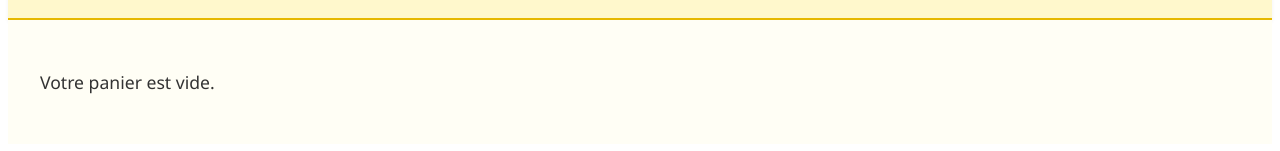
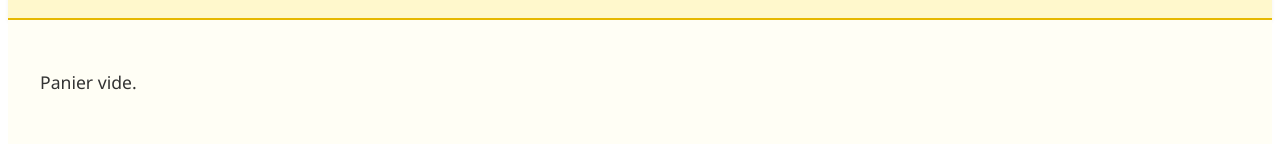
Before and after one commit to soussilhamSopra/Kata-panier, an Angular app: page /panier in a window 1280 px wide. Shown: the part 149-300 px from the top of the page. Built offline with nearby package versions, Linux system fonts and the light colour scheme.

Commit message:
Change message panier

```diff
--- a/src/app/features/panier/panier.html
+++ b/src/app/features/panier/panier.html
@@ -23,5 +23,5 @@
 
 <!-- Message affiché si le panier est vide -->
 <ng-template #vide>
-  <p role="status" aria-live="polite">Votre panier est vide.</p>
+  <p role="status" aria-live="polite">Panier vide.</p>
 </ng-template>
```
